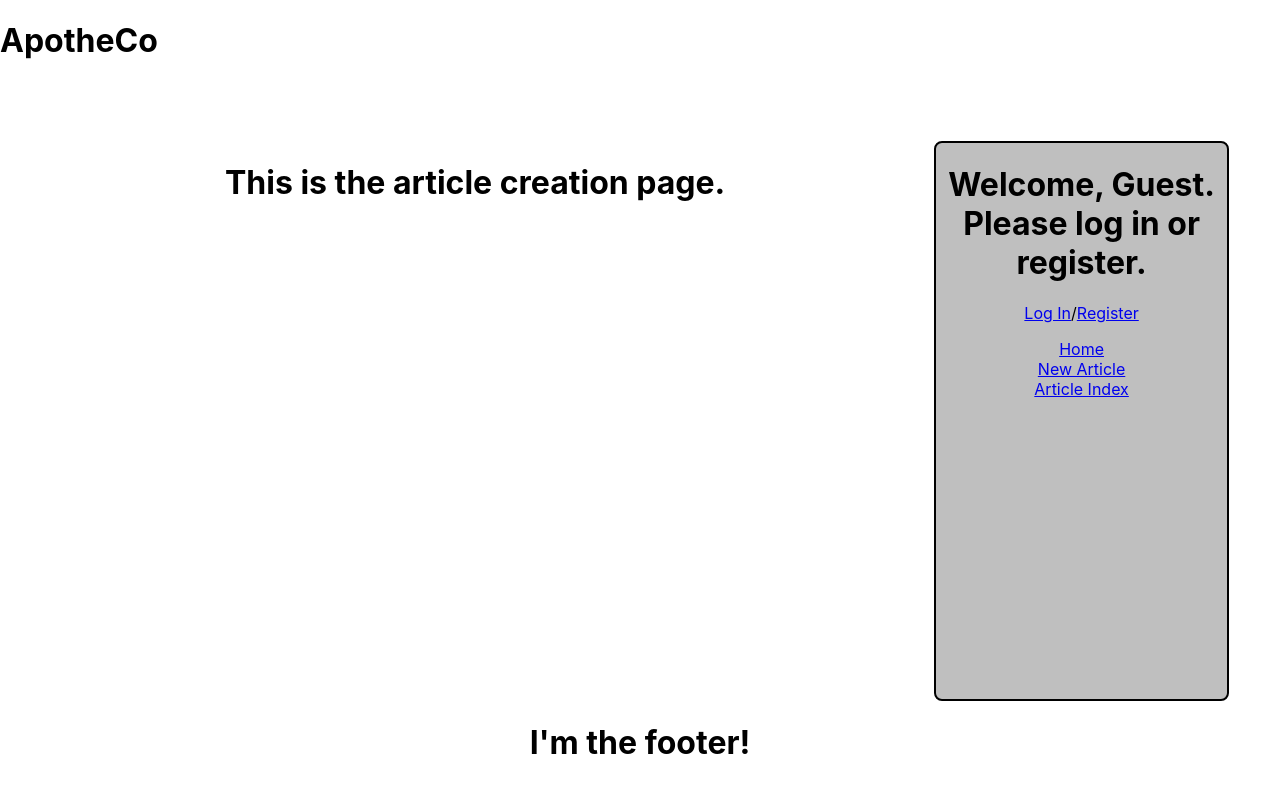
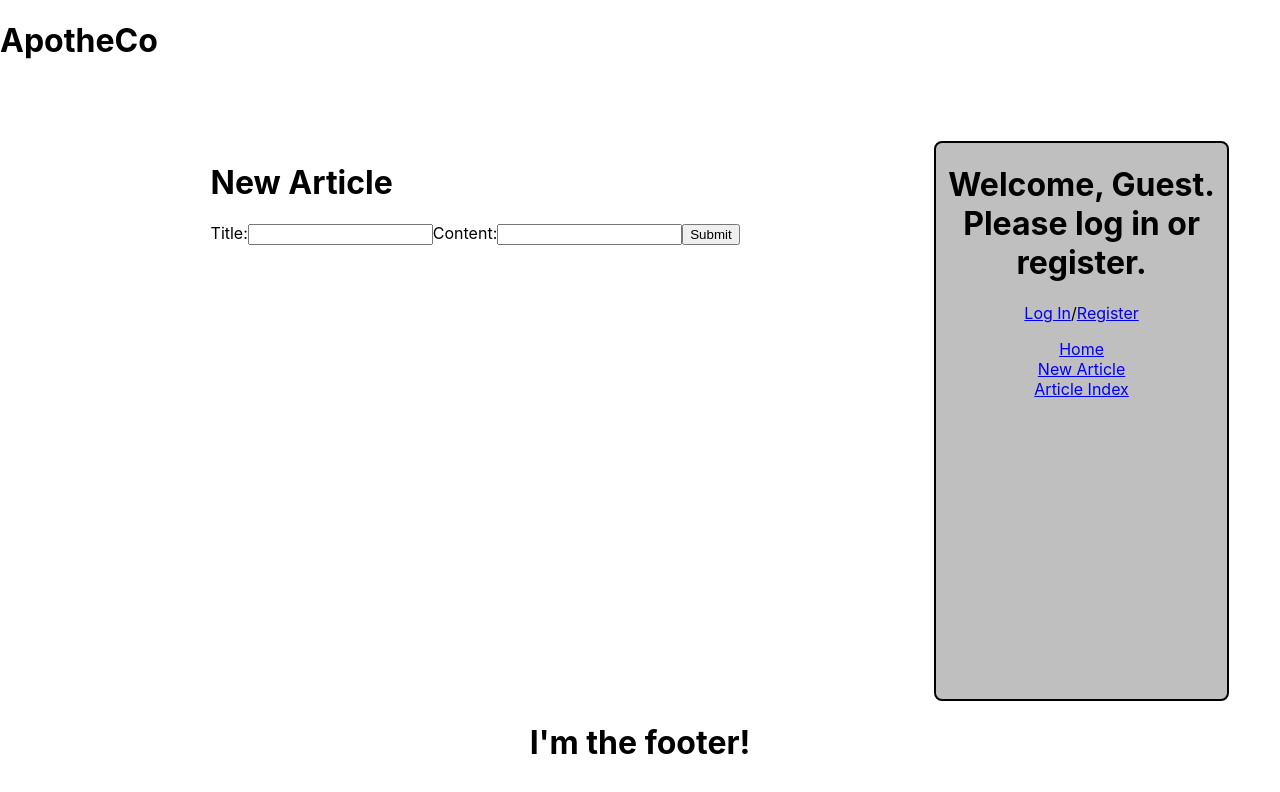
Before and after one commit to Aiuner/ApotheCo, a React (Create React App) app in the folder client/: page /articles/new in a window 1280 px wide. Shown: the top 792 px of the page. Built offline with nearby package versions, Linux system fonts and the light colour scheme.

Commit message:
Not sure why I can't type in the CreateArticle form's fields.

```diff
--- a/client/src/screens/CreateArticle.jsx
+++ b/client/src/screens/CreateArticle.jsx
@@ -1,7 +1,48 @@
-import React from 'react';
+import React, { useState } from 'react';
+import { useHistory as history } from 'react-router-dom';
+
+import { postArticle } from '../services/articles.js';
 
 export default function CreateArticle() {
+  const [articles, setArticles] = useState([]);
+  const [formData, setFormData] = useState({
+    title: "",
+    content: ""
+  })
+  const { title, content } = formData;
+
+  const handleChange = (e) => {
+    const { name, value } = e.target;
+    setFormData(prevState => ({
+      ...prevState,
+      [name]: value
+    }))
+  }
+
+  const submitArticle = async (formData) => {
+    const newArticle = await postArticle(formData);
+    setArticles(prevState => [...prevState, newArticle]);
+    history.push('/articles/index')
+  }
+
   return (
-    <h1>This is the article creation page.</h1>
+    <form onSubmit={submitArticle}>
+      <h1>New Article</h1>
+      <label>
+        Title:
+        <input
+          type="text"
+          value={title}
+          onChange={handleChange} />
+      </label>
+      <label>
+        Content:
+        <input
+          type="text"
+          value={content}
+          onChange={handleChange} />
+      </label>
+      <button>Submit</button>
+    </form>
   );
 }
```
